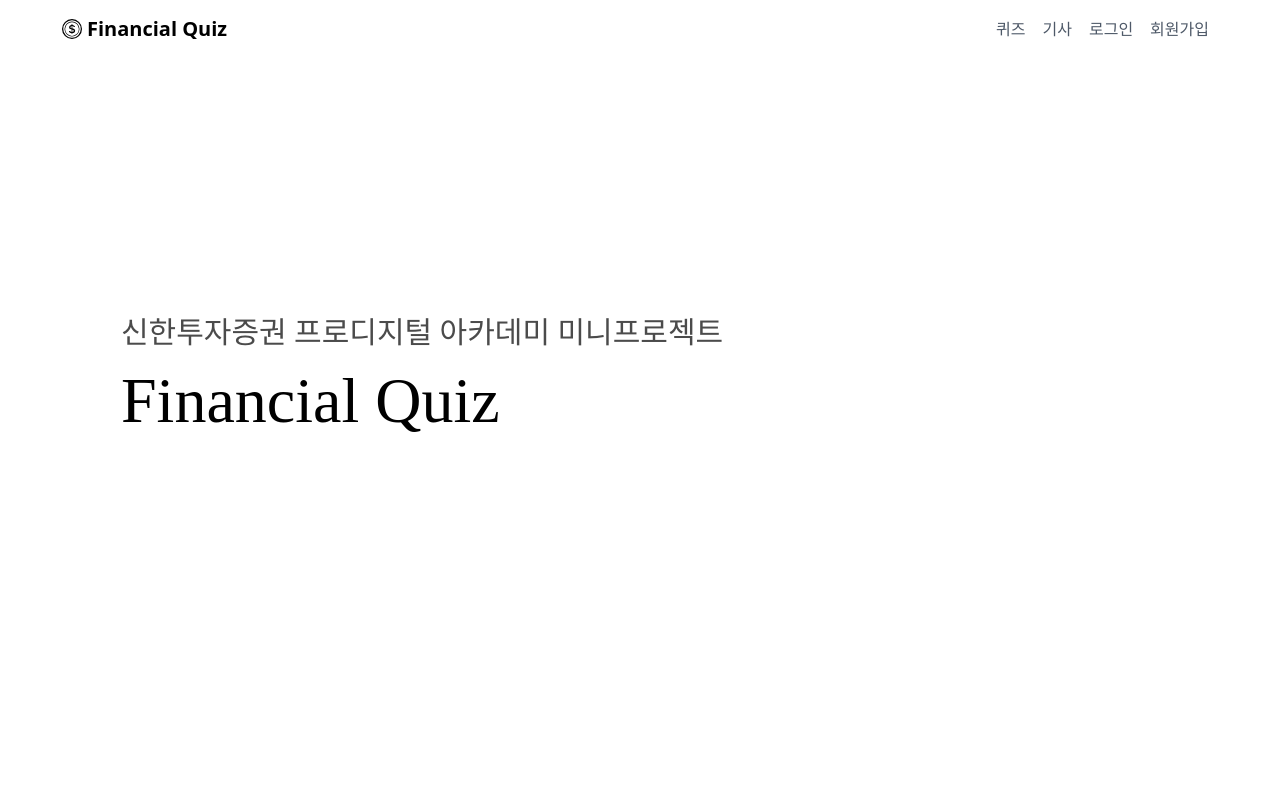
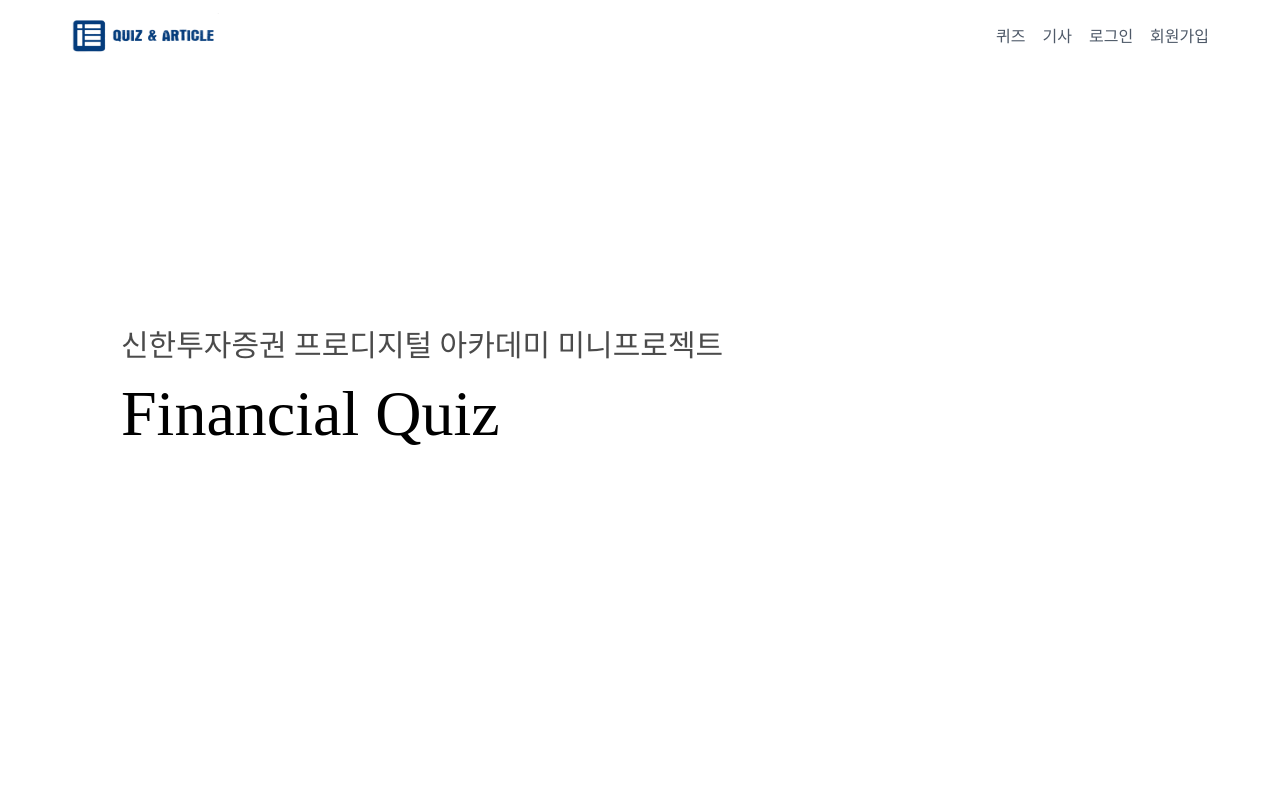
Before and after one commit to financial-cbt/financial-cbt-react, a React (Vite) app: page / in a window 1280 px wide. Shown: the top 800 px of the page. Built offline with nearby package versions, Linux system fonts and the light colour scheme.

Commit message:
fix: bug 수정

```diff
--- a/src/components/Navbar/Navbar.jsx
+++ b/src/components/Navbar/Navbar.jsx
@@ -6,7 +6,6 @@ import useAuth from "~/lib/hooks/useAuth";
 import { logout } from "../../lib/apis/user";
 import { removeCookie } from "../../lib/apis/cookie";
 import "./Navbar.css";
-
 const EXPAND_BREAKPOINT = "md";
 
 export default function Navibar({ brandTitle, offCanvasTitle = undefined }) {
@@ -44,8 +43,11 @@ export default function Navibar({ brandTitle, offCanvasTitle = undefined }) {
               fontWeight: "700",
             }}
           >
-            <Coin />
-            {brandTitle}
+            <img
+              src="public/QnALogo.png"
+              alt="로고"
+              style={{ height: "45px", width: "157px" }}
+            />
           </Navbar.Brand>
         </Link>
         <Navbar.Toggle
@@ -138,7 +140,7 @@ export default function Navibar({ brandTitle, offCanvasTitle = undefined }) {
                   </>
                 ) : (
                   <>
-                  <Link
+                    <Link
                       to="/board"
                       className="text-decoration-none flex-grow-1 text-center border border-dark border-end-0"
                     >
--- a/src/routes/article/detail/page.jsx
+++ b/src/routes/article/detail/page.jsx
@@ -118,7 +118,9 @@ export default function ArticleDetailpage() {
           <h6 style={{ marginRight: "10px", marginBottom: "0px" }}>
             {reporter}
           </h6>
-          <h6 style={{ marginBottom: "0px" }}>{date}</h6>
+          <h6 style={{ marginBottom: "0px", color: "rgba(0,0,0,.5)" }}>
+            {date.slice(0, 10)}
+          </h6>
         </div>
 
         <hr />
@@ -134,7 +136,14 @@ export default function ArticleDetailpage() {
         <div style={{ maxWidth: "50%" }}>
           <img src={photoUrl} alt="11" />
         </div>
-        <div style={{ minWidth: "50%", lineBreak: "anywhere" }}>
+        <div
+          style={{
+            minWidth: "50%",
+            lineBreak: "anywhere",
+            fontSize: "20px",
+            lineHeight: "1.5",
+          }}
+        >
           {renderText()}
         </div>
       </div>
--- a/src/routes/board/detail/page.jsx
+++ b/src/routes/board/detail/page.jsx
@@ -43,7 +43,7 @@ export default function page() {
     } catch (err) {
       console.error(err);
     }
-  }, []);
+  }, [params]);
   // 댓글 불러오기
   const showComment = useCallback(async () => {
     try {
@@ -53,7 +53,7 @@ export default function page() {
     } catch (err) {
       console.error(err);
     }
-  }, []);
+  }, [params]);
   //댓글 삭제하기
   const deleteCommentBtn = useCallback(
     async (commentId) => {
@@ -85,14 +85,22 @@ export default function page() {
     }
   }, [params, showComment, newComment, user]);
 
+  // useEffect(() => {
+  //   showDetail();
+  //   showComment();
+  //   deleteCommentBtn(commentId);
+  //   insertCommentBtn({
+  //     user, // 유저 정보
+  //   });
+  // }, []);
+
   useEffect(() => {
     showDetail();
+  }, [showDetail]);
+
+  useEffect(() => {
     showComment();
-    deleteCommentBtn(commentId);
-    insertCommentBtn({
-      user, // 유저 정보
-    });
-  }, []);
+  }, [showComment, params]);
   return (
     <div style={{ padding: "50px" }}>
       {user && user.nickname === nickname && (
```
